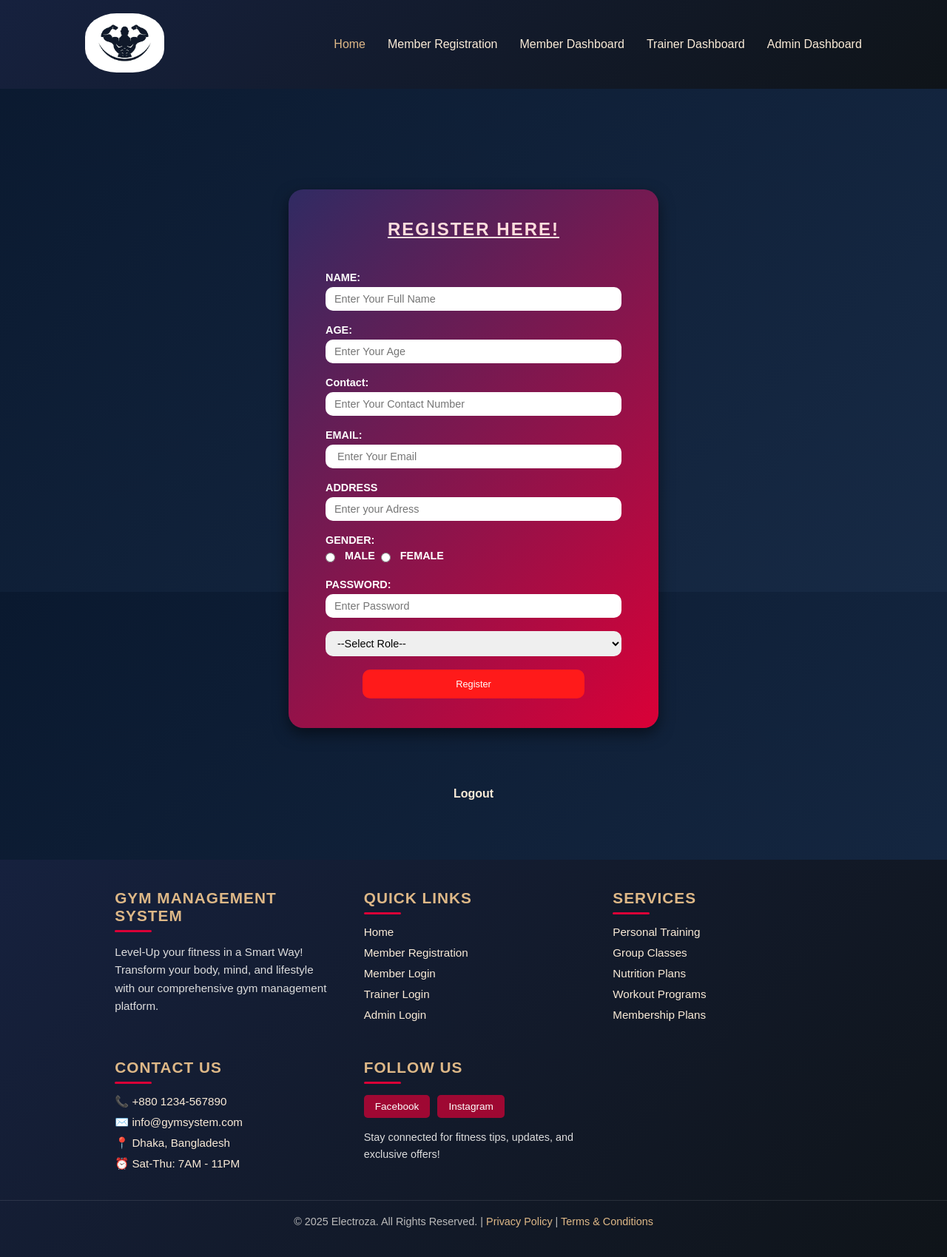
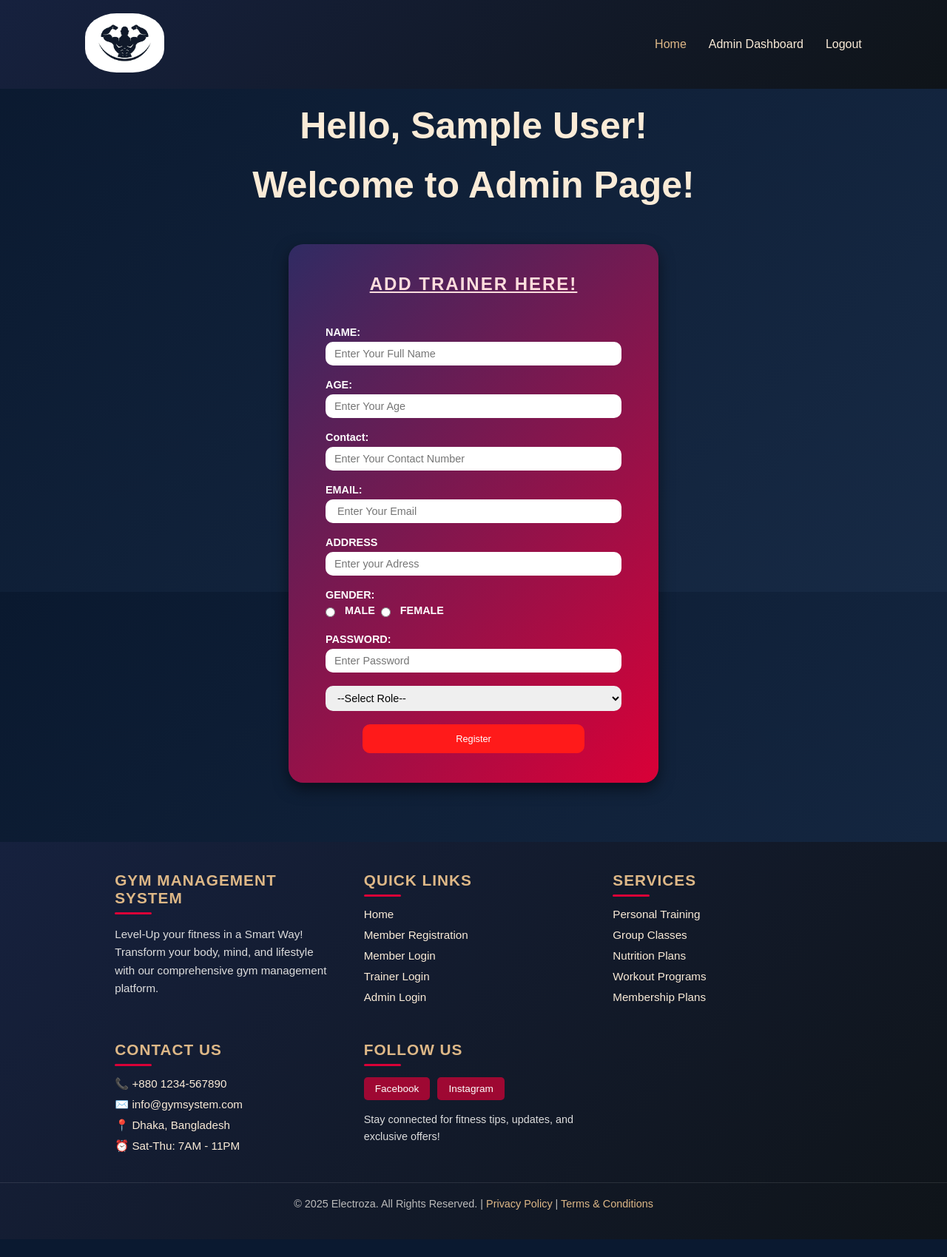
Before and after one commit to Cyb3rSoldier/Gym-Management-System, a PHP site: page /admin_dash.php in a window 1280 px wide. Shown: the whole page at 74% size. After the commit the page ends 1675 px from the top, so only its background shows below. Run offline with PHP 8.4, Linux system fonts and the light colour scheme; the visitor is signed in with stand-in values (Sample User, id 1).

Commit message:
design updated

```diff
--- a/admin_dash.php
+++ b/admin_dash.php
@@ -26,23 +26,23 @@
     <nav class="navbar">
         <a href="index.php" class="logo"><img src="logo.jpg" alt="Logo"></a>
         <ul id="nav-ul">
-            <li class="active"><a href="#home">Home</a></li>
-            <li id="nav-li"><a href="#mem_reg">Member Registration</a></li>
-            <li id="nav-li"><a href="member_login.php">Member Dashboard</a></li>
-            <li id="nav-li"><a href="trainer_login.php">Trainer Dashboard</a></li>
-            <li id="nav-li"><a href="admin_login.php">Admin Dashboard</a></li>
+            <li class="active"><a href="index.php">Home</a></li>
+            <li id="nav-li"><a href="admin_dash.php">Admin Dashboard</a></li>
+            <li id="nav-li"><a href="admin_logout.php">Logout</a></li>
         </ul>
     </nav>
 
-    <h2 align="center" style="color:antiquewhite;">
-        Hello, <?php echo htmlspecialchars($_SESSION['Name']); ?>!
-    </h2>
-    <h2 align="center" style="color:antiquewhite;">Welcome to Admin Page!</h2>
+    <section class="home">
+        <h2 align="center" style="color:antiquewhite;">
+            Hello, <?php echo htmlspecialchars($_SESSION['Name']); ?>!
+        </h2>
+        <h2 align="center" style="color:antiquewhite;">Welcome to Admin Page!</h2>
+    </section>
 
     <!--Trainer Registration Section-->
     <section class="form" id="trainer_reg">
         <div class="trainer_form">
-            <h2><u>Register here!</u></h2>
+            <h2><u>Add Trainer Here!</u></h2>
 
             <!-- Show session messages -->
             <?php
@@ -67,11 +67,11 @@
                 <label>EMAIL: </label>
                 <input type="email" name="Email" placeholder=" Enter Your Email" required><br>
                 <label>ADDRESS</label>
-                <input type="adress" name="Adress" placeholder="Enter your Adress" required><br>
+                <input type="address" name="Address" placeholder="Enter your Adress" required><br>
                 <label>GENDER: </label>
                 <div class="gender">
-                    <input type="radio" value="male" name="gender"><label for="male">MALE</label>
-                    <input type="radio" value="female" name="gender"><label for="female">FEMALE</label>
+                    <input type="radio" value="male" name="Gender"><label for="male">MALE</label>
+                    <input type="radio" value="female" name="Gender"><label for="female">FEMALE</label>
                 </div>
                 <br>
                 <label>PASSWORD: </label>
@@ -84,9 +84,8 @@
             </form>
         </div>
     </section>
-    <a class="backHome" href="admin_logout.php">Logout</a>
 
-     <!--FOOTER SECTION-->
+    <!--FOOTER SECTION-->
 
     <footer class="footer">
         <div class="footer-container">
--- a/design.css
+++ b/design.css
@@ -82,11 +82,28 @@
 }
 
 /*MEMBER REGISTRATION FORM*/
+/*TRAINER REGISTRATION FORM*/
+
+
+.form {
+    padding: 40px 50px;
+    background: linear-gradient(135deg, #302b63, #da0037);
+    margin: 5vh auto;
+    margin-bottom: 10vh !important;
+    border-radius: 20px;
+    width: 500px;
+    box-shadow: 0 8px 20px rgba(0, 0, 0, 0.5);
+    display: flex;
+    flex-direction: column;
+    color: #fff;
+    font-family: 'Segoe UI', Tahoma, Geneva, Verdana, sans-serif;
+}
+
 /*MEMBER LOGIN FORM*/
 /*TRAINER LOGIN FORM*/
 /*ADMIN LOGIN FORM*/
 
-.form {
+#login{
     padding: 40px 50px;
     background: linear-gradient(135deg, #302b63, #da0037);
     margin: 5vh auto;
@@ -99,6 +116,7 @@
     flex-direction: column;
     color: #fff;
     font-family: 'Segoe UI', Tahoma, Geneva, Verdana, sans-serif;
+
 }
 
 .form h2 {
@@ -162,7 +180,6 @@
     transform: translateY(-3px);
     box-shadow: 0 4px 15px rgba(0, 0, 0, 0.4);
 }
-
 
 .backHome {
     display: block;
--- a/member_login.php
+++ b/member_login.php
@@ -27,7 +27,7 @@
             <li id="nav-li"><a href="admin_login.php">Admin Dashboard</a></li>
         </ul>
     </nav>
-    <div class="form">
+    <div class="form" id="login">
         <h2><b><u>Member Login!</u></b></h2><br>
 
         <!-- Show session messages -->
--- a/trainer_login.php
+++ b/trainer_login.php
@@ -22,7 +22,7 @@
             <li id="nav-li"><a href="admin_login.php">Admin Dashboard</a></li>
         </ul>
     </nav>
-    <div class="form">
+    <div class="form" id="login">
         <h2><b><u>Trainer Login!</u></b></h2><br>
 
          <!-- Show session messages -->
@@ -34,7 +34,7 @@
 
         ?>
         <br>
-        <form action="" method="post">
+        <form action="trainer_control.php" method="post">
             <input type="Email" name="Email" placeholder="Email" required><br><br>
             <input type="Password" name="Password" placeholder="Password" required><br><br>
             <button type="submit" name="login">login</button>
```
Also changed, not shown: member_dash.php (+4 -5 lines), trainer_control.php (+5 -5 lines), trainer_dash.php (+5 -6 lines).
